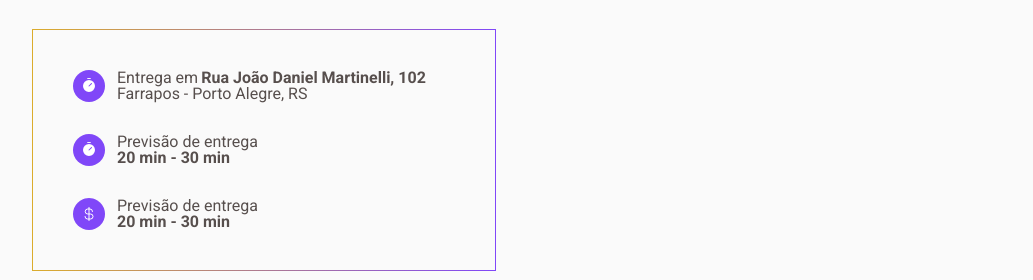
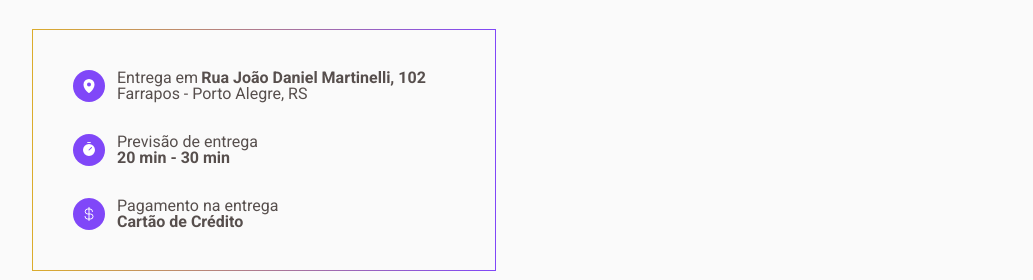
Before and after one commit to MartinGBB/coffee-delivery, a React (Vite) app: page /success in a window 1280 px wide. Shown: the part 310-590 px from the top of the page, without its empty margins (128-1161 px from the left). Built offline with nearby package versions, Linux system fonts and the light colour scheme.

Commit message:
fix: apaga codigo nao usado

```diff
--- a/src/pages/Success/index.tsx
+++ b/src/pages/Success/index.tsx
@@ -1,6 +1,5 @@
 import { CurrencyDollar, MapPin, Timer } from 'phosphor-react'
 import {
-  AddressOrder,
   DeliberyForecast,
   InfoContainer,
   SuccessContainer,
@@ -15,16 +14,8 @@ export function Success() {
       </div>
 
       <InfoContainer>
-        {/* <AddressOrder>
+        <DeliberyForecast>
           <MapPin size={16} weight="fill" />
-          <div>
-            <span>Rua João Daniel Martinelli, 102</span>
-          </div>
-          <span>Farrapos - Porto Alegre, RS</span>
-        </AddressOrder> */}
-
-        <DeliberyForecast>
-          <Timer size={16} weight="fill" />
           <span>Rua João Daniel Martinelli, 102</span>
           <span>Farrapos - Porto Alegre, RS</span>
         </DeliberyForecast>
@@ -37,10 +28,9 @@ export function Success() {
 
         <DeliberyForecast>
           <CurrencyDollar size={16} weight="regular" />
-          <span>Previsão de entrega</span>
-          <span>20 min - 30 min</span>
+          <span>Pagamento na entrega</span>
+          <span>Cartão de Crédito</span>
         </DeliberyForecast>
-
       </InfoContainer>
     </SuccessContainer>
   )
```
Also changed, not shown: src/pages/Success/styles.ts (+0 -44 lines).
